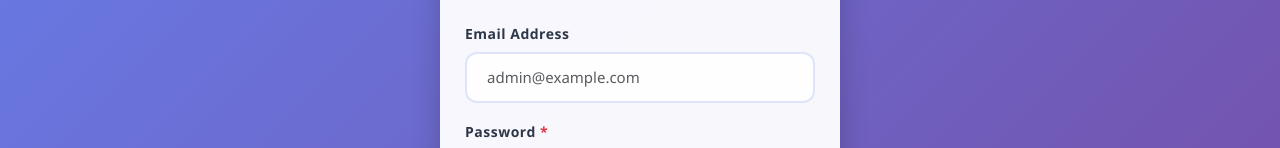
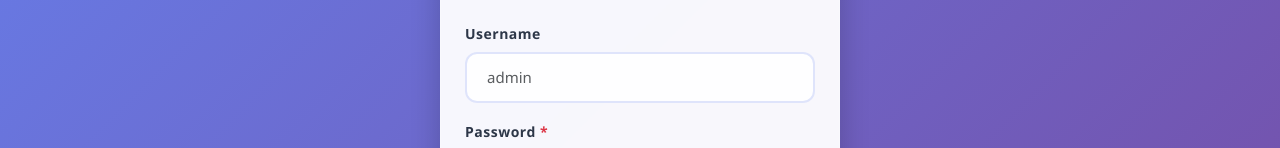
Before and after one commit to Black179/problems, a website: page frontend/login.html in a window 1280 px wide. Shown: the part 266-414 px from the top of the page. Drawn offline with nearby package versions, Linux system fonts and the light colour scheme.

Commit message:
Fix login form - change email field to text input for username

```diff
--- a/frontend/login.html
+++ b/frontend/login.html
@@ -213,8 +213,8 @@
             <div class="card-body p-4">
                 <form id="loginForm">
                     <div class="mb-3">
-                        <label for="email" class="form-label">Email Address</label>
-                        <input type="email" class="form-control" id="email" required autocomplete="email" placeholder="admin@example.com">
+                        <label for="email" class="form-label">Username</label>
+                        <input type="text" class="form-control" id="email" required autocomplete="username" placeholder="admin">
                     </div>
 
                     <div class="mb-3">
```
